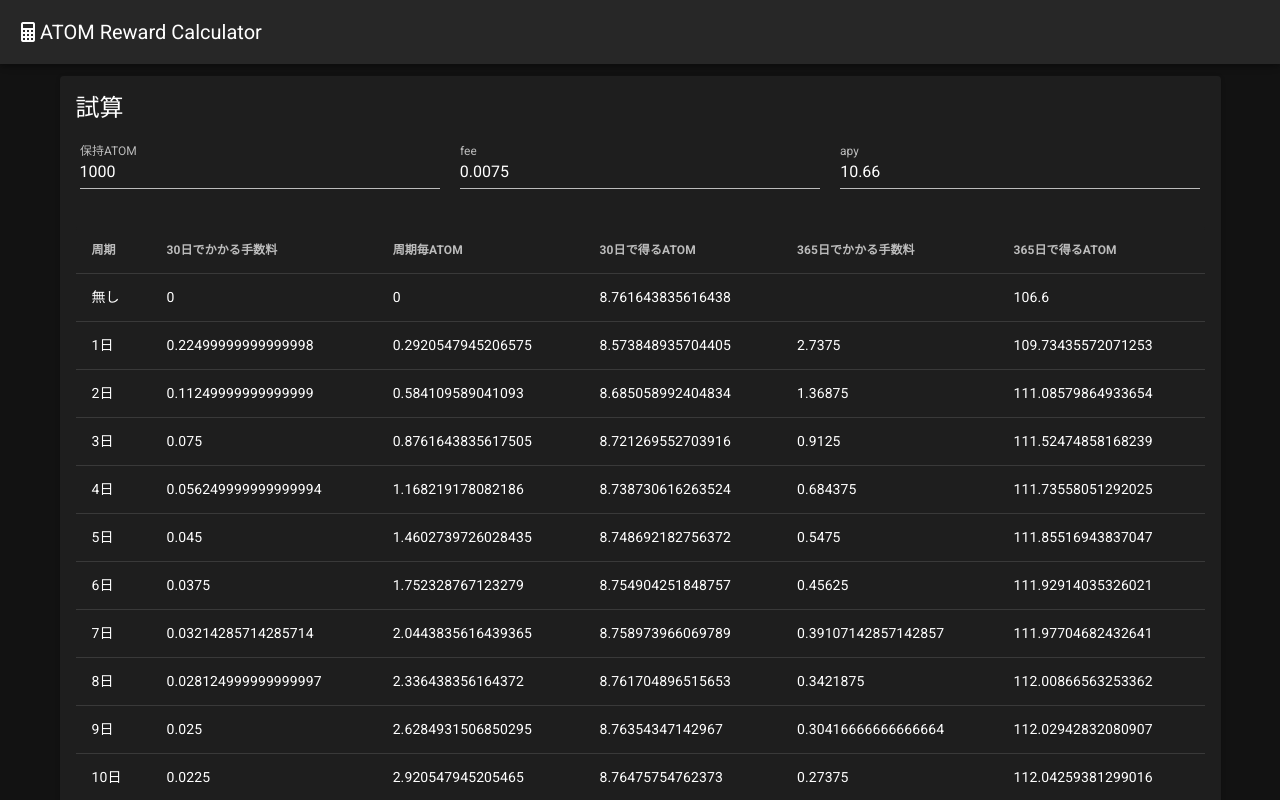
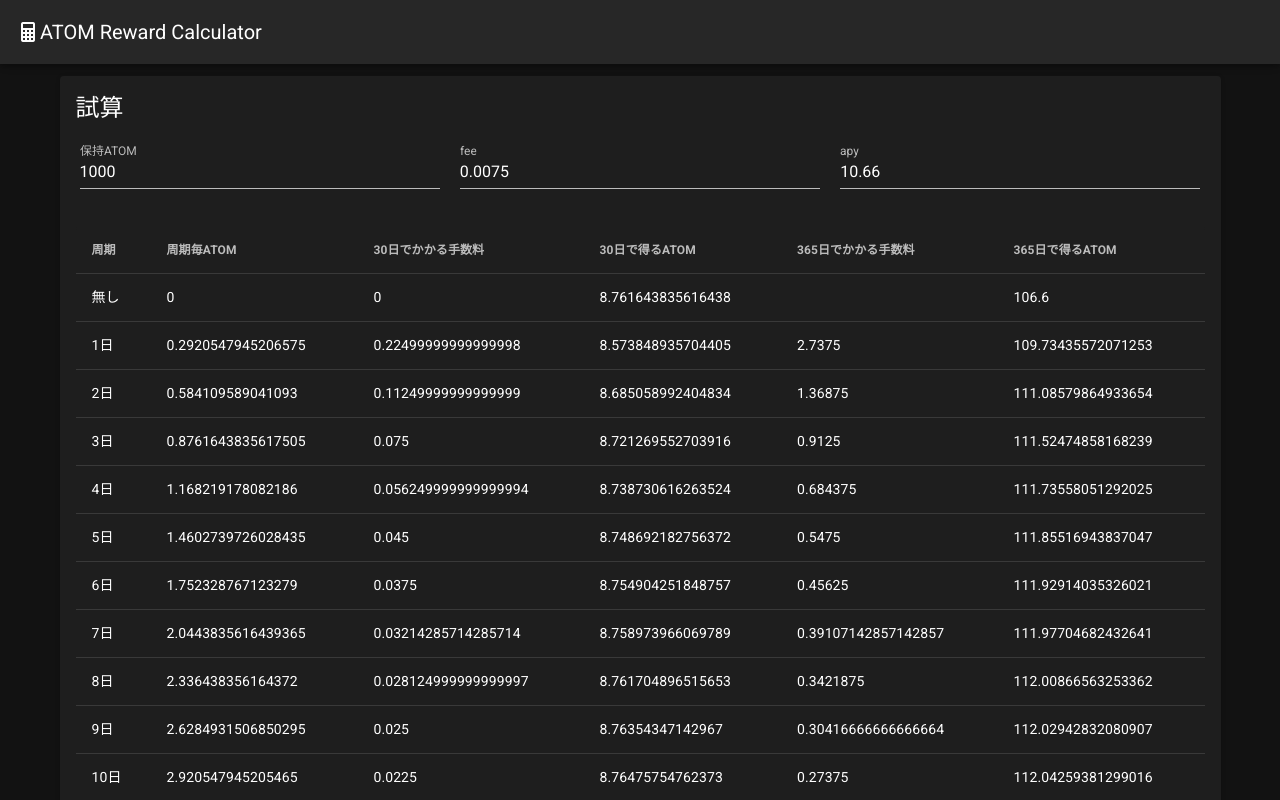
Before and after one commit to xsota/atom-calc, a Nuxt app: page / in a window 1280 px wide. Shown: the top 800 px of the page. Built offline with nearby package versions, Linux system fonts and the light colour scheme.

Commit message:
みやすくしたい

```diff
--- a/pages/index.vue
+++ b/pages/index.vue
@@ -39,16 +39,16 @@
           value: 'period',
         },
         {
+          text: '周期毎ATOM',
+          align: 'start',
+          sortable: false,
+          value: 'rewardByPeriod',
+        },
+        {
           text: '30日でかかる手数料',
           align: 'start',
           sortable: false,
           value: 'totalFee',
-        },
-        {
-          text: '周期毎ATOM',
-          align: 'start',
-          sortable: false,
-          value: 'rewardByPeriod',
         },
         {
           text: '30日で得るATOM',
```
